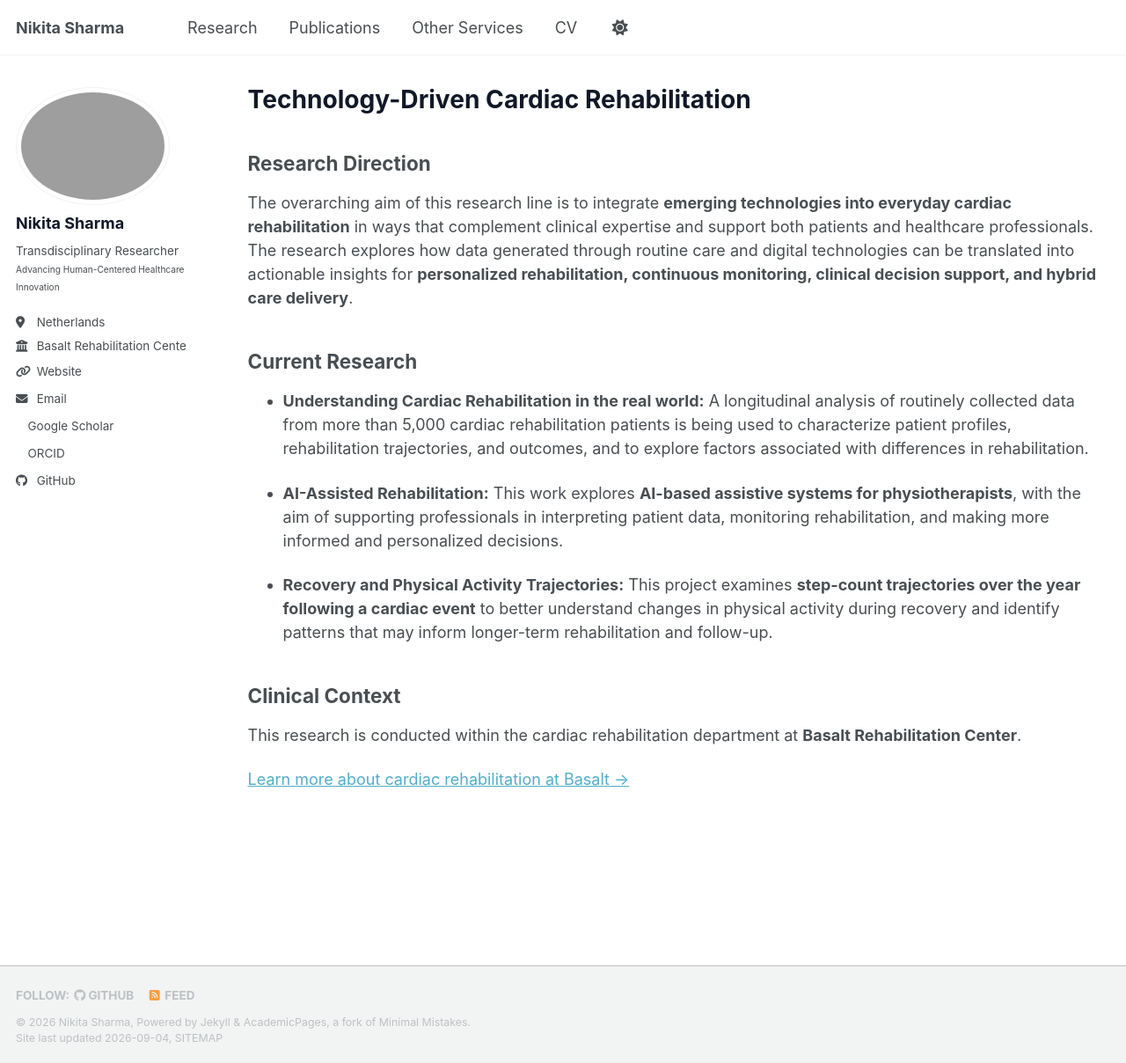
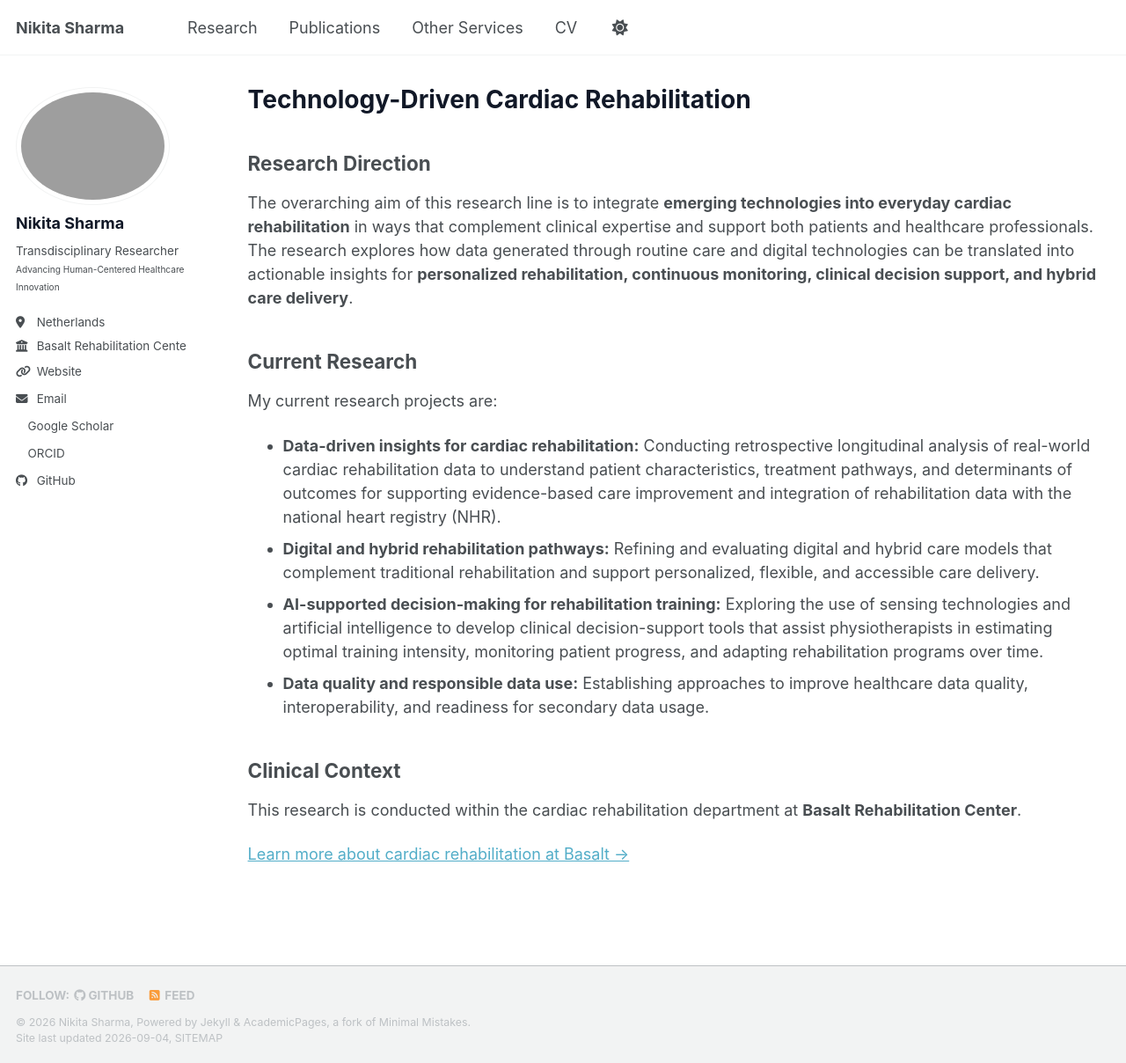
Before and after one commit to nikitasharma14/Portfolio, a Jekyll site: the page built from _portfolio/ cardiac.md, in a window 1280 px wide and 1208 px high. Shown: the whole window at 88% size. Built offline with Jekyll 4.4.1, drawn with Linux system fonts in a browser that asks for light colours; a style sheet for code colours, icons or effects is not loaded.

Commit message:
Update  cardiac.md

```diff
--- a/_portfolio/ cardiac.md
+++ b/_portfolio/ cardiac.md
@@ -24,11 +24,12 @@ The overarching aim of this research line is to integrate **emerging technologie
 
 ## Current Research
 
-* **Understanding Cardiac Rehabilitation in the real world:** A longitudinal analysis of routinely collected data from more than 5,000 cardiac rehabilitation patients is being used to characterize patient profiles, rehabilitation trajectories, and outcomes, and to explore factors associated with differences in rehabilitation.
+My current research projects are:
 
-* **AI-Assisted Rehabilitation:** This work explores **AI-based assistive systems for physiotherapists**, with the aim of supporting professionals in interpreting patient data, monitoring rehabilitation, and making more informed and personalized decisions.
-
-* **Recovery and Physical Activity Trajectories:** This project examines **step-count trajectories over the year following a cardiac event** to better understand changes in physical activity during recovery and identify patterns that may inform longer-term rehabilitation and follow-up.
+* **Data-driven insights for cardiac rehabilitation:** Conducting retrospective longitudinal analysis of real-world cardiac rehabilitation data to understand patient characteristics, treatment pathways, and determinants of outcomes for supporting evidence-based care improvement and integration of rehabilitation data with the national heart registry (NHR).
+* **Digital and hybrid rehabilitation pathways:** Refining and evaluating digital and hybrid care models that complement traditional rehabilitation and support personalized, flexible, and accessible care delivery.
+* **AI-supported decision-making for rehabilitation training:** Exploring the use of sensing technologies and artificial intelligence to develop clinical decision-support tools that assist physiotherapists in estimating optimal training intensity, monitoring patient progress, and adapting rehabilitation programs over time.
+* **Data quality and responsible data use:** Establishing approaches to improve healthcare data quality, interoperability, and readiness for secondary data usage.
 
 ## Clinical Context
 
```
